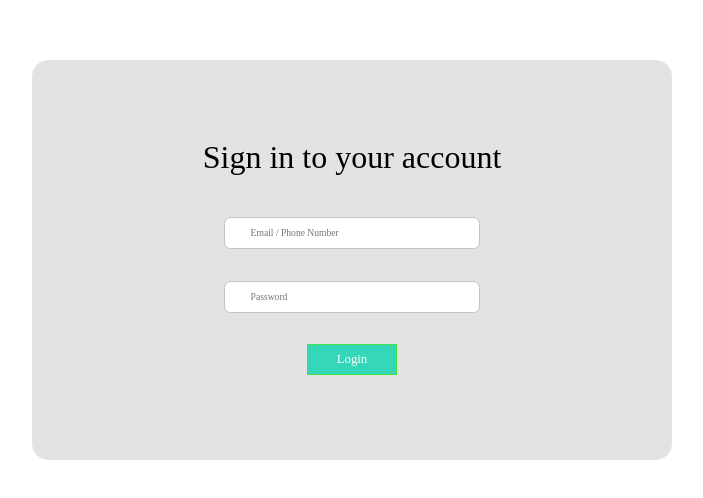
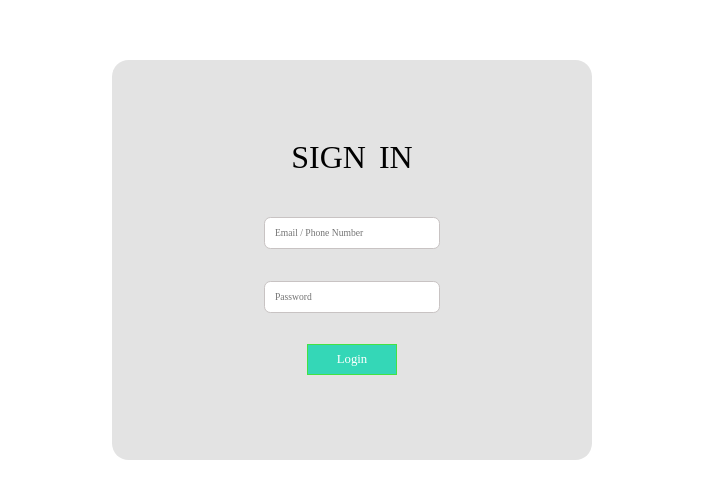
Before and after one commit to ChocolateRanger/MovieInfo, a React (Create React App) app: page / in a window 1280 px wide. Shown: the part 140-638 px from the top of the page, without its empty margins (288-991 px from the left). Built offline with nearby package versions, Linux system fonts and the light colour scheme; no server answers; a web font is replaced by a local one.

Commit message:
Some Changes

```diff
--- a/src/components/Card/index.css
+++ b/src/components/Card/index.css
@@ -1,9 +1,7 @@
 .card {
     width: 20vw;
     height: 45vh;
-    /* box-shadow: 0 4px 8px 0 rgba(0, 0, 0, 0.2); */
     transition: 0.3s;
-    /* border-radius: 5px; */
     border: 2px solid white;
     margin: 3vh 3vw;
     overflow: scroll;
@@ -21,17 +19,17 @@
 }
 
 .images {
-    padding: 1.2rem 5px 0;
+    padding:0;
     border-radius: 5px 5px 0 0;
     height: auto;
-    width: 20vw;
+    width: auto;
     object-fit: contain;
 }
 
 .details {
     width: 100%;
     height: 100%;
-    padding: 2px 16px;
+    padding: 2px;
     display: flex;
     flex-direction: column;
     justify-content: center;
@@ -49,11 +47,11 @@
 
 @media screen and (max-width: 640px) {
     .card {
-        width: 60vw;
+        width: auto;
         height: auto;
     }
     .images {
-        width: 60vw;
+        width: fi;
     }
 
 }
--- a/src/components/LoginPage/LoginPage.js
+++ b/src/components/LoginPage/LoginPage.js
@@ -45,7 +45,7 @@ const LoginPage = () => {
                 <div className='container'>
                     <div className='headerlogin'>
                         <h2>
-                            Sign in to your account
+                            Sign in
                         </h2>
 
                     </div>
--- a/src/components/LoginPage/index.css
+++ b/src/components/LoginPage/index.css
@@ -14,7 +14,7 @@
 
 .container {
     height: 50vh;
-    width: 50vw;
+    width: 30rem;
     display: flex;
     flex-direction: column;
     justify-content: center;
@@ -33,13 +33,15 @@
     border-radius: 0.5vw;
     border: 1px solid rgb(200, 195, 195);
     height: 4vh;
-    width: 20vw;
-    padding: 0 2vw;
+    width: 11rem;
+    padding: 0 10px;
 }
 
 .headerlogin {
     text-align: center;
     font-weight: bold;
+    text-transform: uppercase;
+    word-spacing: 5px;
 }
 
 .btn {
@@ -57,6 +59,15 @@
     font-size: .8rem;
     padding: .6vh;
     border: 1px solid rgb(67, 226, 67);
+}
+
+.btnlogin:hover{
+    box-shadow: 0 2px 5px rgb(0, 0, 0);
+}
+
+.btnlogin:focus{
+    outline: none;
+    border: none;
 }
 
 @media screen and (max-width:640px) {
--- a/src/components/MainPage/MainPage.js
+++ b/src/components/MainPage/MainPage.js
@@ -57,7 +57,7 @@ const MainPage = (props) => {
       }
     };
 
-    fetch(`https://imdb8.p.rapidapi.com/title/v2/find?title=game%20of&limit=${props.limit}&sortArg=moviemeter%2Casc`, options)
+    fetch(`https://imdb8.p.rapidapi.com/title/v2/find?title=game%20of&limit=${props.limit}&sortArg=moviemeter%2Casc&currentCountry=IN`, options)
       .then(response => response.json())
       .then((response => {
         console.log(response);
```
